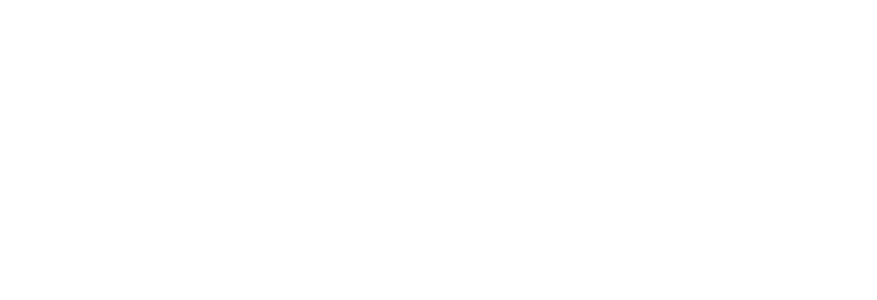
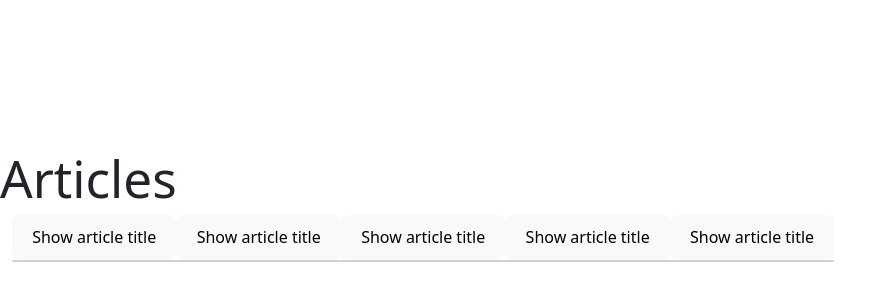
Before and after one commit to antonella1986/react-form, a React (Vite) app: page / in a window 1280 px wide. Shown: the part 194-494 px from the top of the page, without its empty margins (0-877 px from the left). Built offline with nearby package versions, Linux system fonts and the light colour scheme.

Commit message:
add buttons for article title show

```diff
--- a/src/App.jsx
+++ b/src/App.jsx
@@ -1,13 +1,24 @@
 import { useState } from 'react'
-import reactLogo from './assets/react.svg'
-import viteLogo from '/vite.svg'
-import './App.css'
+import Articles from './data/Articles'
 
 function App() {
-  const [count, setCount] = useState(0)
+  //definisco la costante dello stato iniziale
+  const [title, setTitle] = useState('')
+
 
   return (
     <>
+      <h1>Articles</h1>
+
+        <div className="container">
+          {Articles.map((article) => (
+            <button key={article.title} className='btn-primary' onClick={() => setTitle(article.title)}>
+              Show article title
+            </button>
+          ))}
+          <div className="card">{title}</div>
+        </div>
+
 
     </>
   )
--- /dev/null
+++ b/src/data/Articles.jsx
@@ -0,0 +1,30 @@
+const articles = [
+    {
+      id: 1,
+      title: 'Article 1',
+      content: 'Content 1',
+    },
+    {
+      id: 2,
+      title: 'Article 2',
+      content: 'Content 2',
+    },
+    {
+      id: 3,
+      title: 'Article 3',
+      content: 'Content 3',
+    },
+    {
+      id: 4,
+      title: 'Article 4',
+      content: 'Content 4',
+    },
+    {
+      id: 5,
+      title: 'Article 5',
+      content: 'Content 5',
+    },
+  ];
+
+
+export default articles
```
